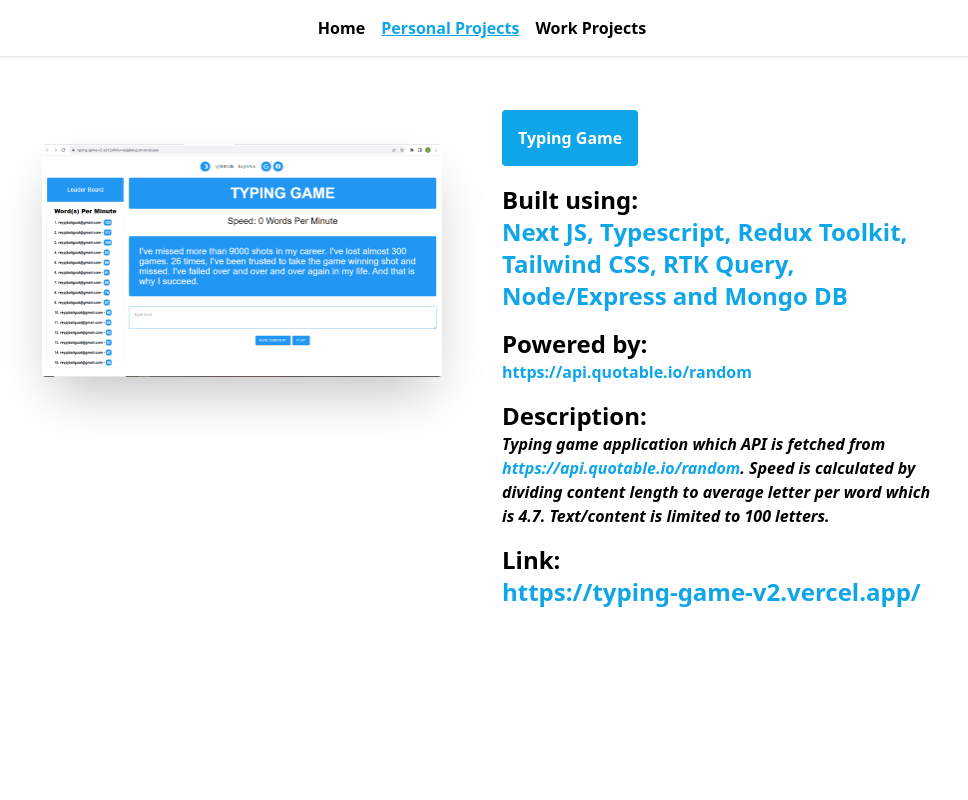
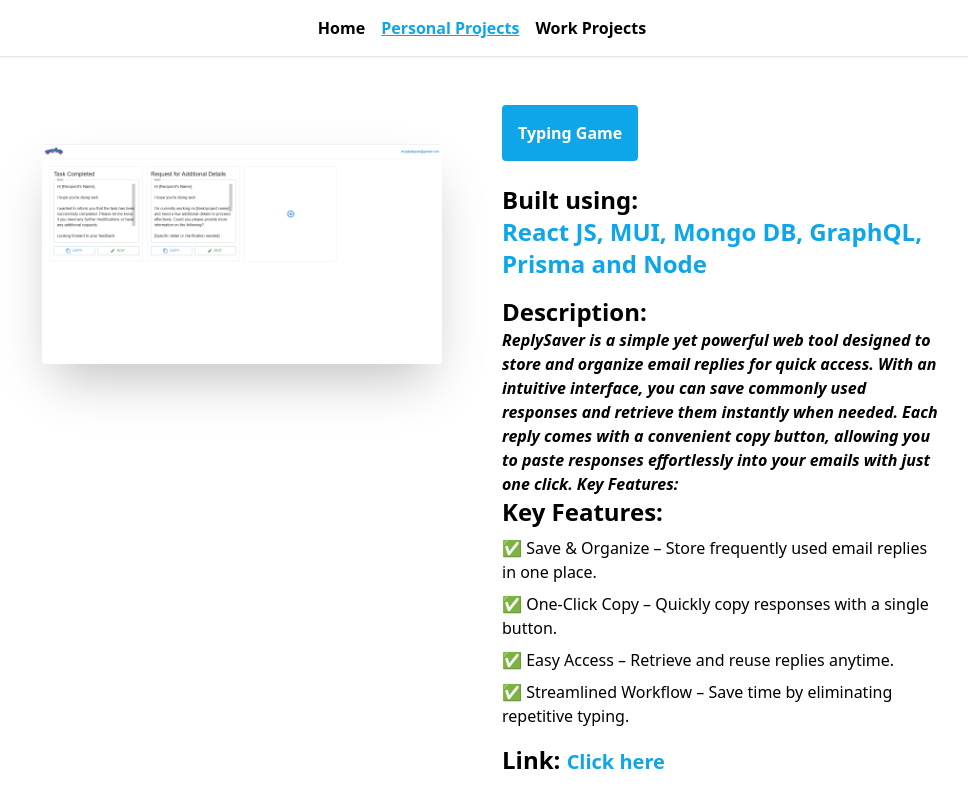
Before and after one commit to reypjbaliguat/Portfolio, a Next.js app: page /personal-projects in a window 1280 px wide. Shown: the top 800 px of the page, without its empty margins (158-1126 px from the left). Built offline with nearby package versions, Linux system fonts and the light colour scheme.

Commit message:
feat(template): added new personal project

```diff
--- a/app/personal-projects/page.tsx
+++ b/app/personal-projects/page.tsx
@@ -8,6 +8,62 @@
 export default function page() {
   return (
     <Container>
+      <HalfContainers>
+        <ColumnWithImage
+          source={"/personal-projects/template.PNG"}
+          alt="template-picture"
+        />
+      </HalfContainers>
+      <HalfContainers>
+        <BouncingButton buttonText={"Typing Game"} />
+
+        <DivWith4MarginTop>
+          <h1 className="font-semibold text-2xl">Built using:</h1>
+          <h1 className="font-bold text-2xl text-blue">
+            React JS, MUI, Mongo DB, GraphQL, Prisma and Node
+          </h1>
+        </DivWith4MarginTop>
+
+        <DivWith4MarginTop>
+          <h1 className="font-semibold text-2xl">Description:</h1>
+          <h1 className="font-semibold italic text-1xl">
+            ReplySaver is a simple yet powerful web tool designed to store and
+            organize email replies for quick access. With an intuitive
+            interface, you can save commonly used responses and retrieve them
+            instantly when needed. Each reply comes with a convenient copy
+            button, allowing you to paste responses effortlessly into your
+            emails with just one click. Key Features:
+          </h1>
+          <h1 className="font-semibold text-2xl">Key Features:</h1>
+          <div className="flex flex-col gap-y-2 mt-2">
+            <span>
+              ✅ Save & Organize – Store frequently used email replies in one
+              place.
+            </span>
+            <span>
+              ✅ One-Click Copy – Quickly copy responses with a single button.
+            </span>
+            <span>✅ Easy Access – Retrieve and reuse replies anytime.</span>
+            <span>
+              ✅ Streamlined Workflow – Save time by eliminating repetitive
+              typing.
+            </span>
+          </div>
+        </DivWith4MarginTop>
+        <DivWith4MarginTop>
+          <h1 className="font-semibold text-2xl">
+            Link:{" "}
+            <a
+              href="https://template-client-psi.vercel.app/"
+              target="_blank"
+              className="text-blue text-xl"
+              rel="noreferrer"
+            >
+              Click here
+            </a>
+          </h1>
+        </DivWith4MarginTop>
+      </HalfContainers>
       <HalfContainers>
         <ColumnWithImage
           source={"/personal-projects/Typing-game.PNG"}
@@ -54,15 +110,15 @@
           </h1>
         </DivWith4MarginTop>
         <DivWith4MarginTop>
-          <h1 className="font-semibold text-2xl">Link:</h1>
-          <h1 className="font-bold text-2xl text-blue">
+          <h1 className="font-semibold text-2xl">
+            Link:{" "}
             <a
-              href="https://typing-game-v2.vercel.app/"
+              href="https://template-client-psi.vercel.app/"
               target="_blank"
-              className="text-blue"
+              className="text-blue text-xl"
               rel="noreferrer"
             >
-              https://typing-game-v2.vercel.app/
+              Click here
             </a>
           </h1>
         </DivWith4MarginTop>
```
Also changed, not shown: public/personal-projects/template.PNG (added).
